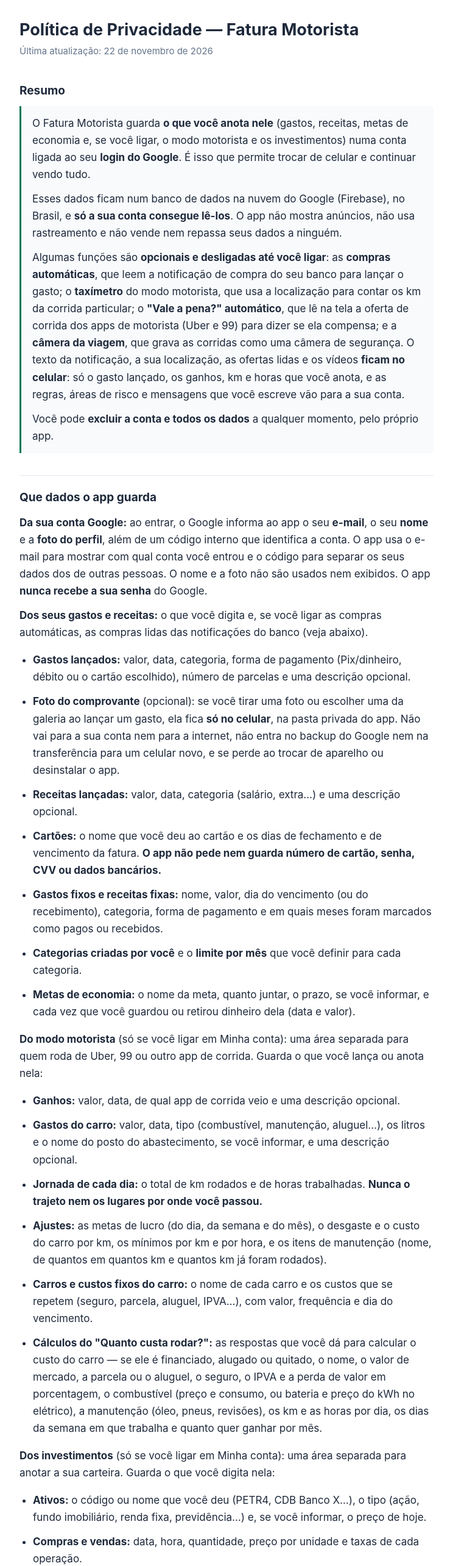
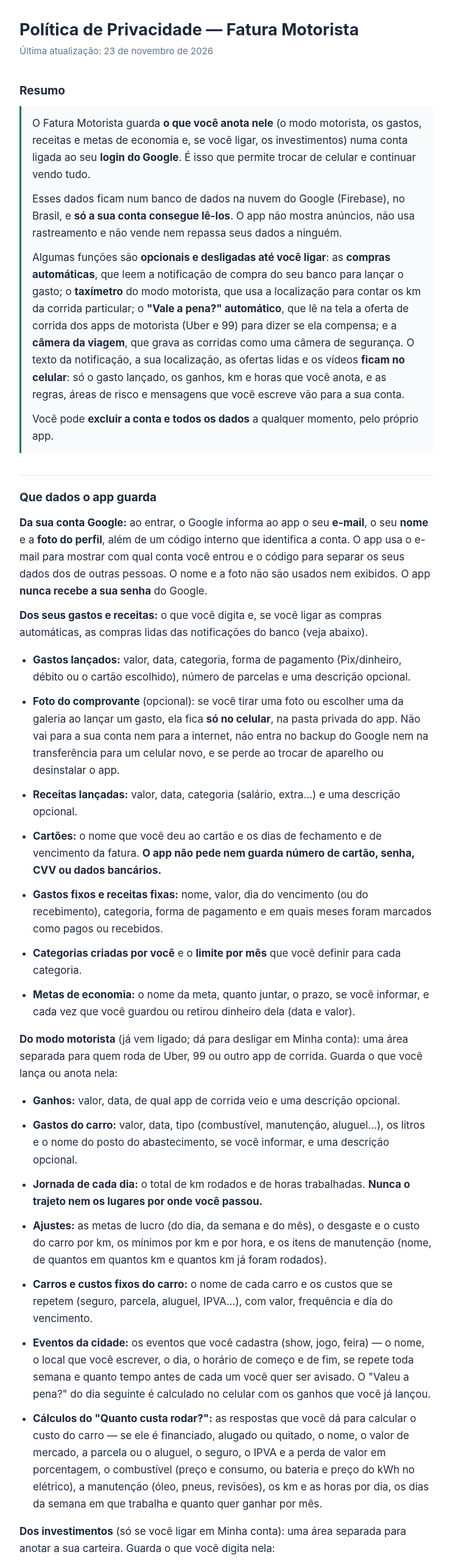
Before and after one commit to edgareverton/controle-de-gastos, a plain HTML site: page privacidade/index.html in a window 1280 px wide. Shown: the top 2568 px of the page at 61% size, without its empty margins (268-1007 px from the left). Drawn offline with Linux system fonts and the light colour scheme.

Commit message:
Politica: os eventos da cidade do modo motorista e os avisos deles; o modo motorista ja vem ligado
Co-Authored-By: Claude Opus 5.5 <noreply@anthropic.com>

```diff
--- a/privacidade/index.html
+++ b/privacidade/index.html
@@ -100,12 +100,12 @@
 <main>
 
   <h1>Política de Privacidade — Fatura Motorista</h1>
-  <p class="data">Última atualização: 22 de novembro de 2026</p>
+  <p class="data">Última atualização: 23 de novembro de 2026</p>
 
   <h2>Resumo</h2>
   <div class="resumo">
-    <p>O Fatura Motorista guarda <strong>o que você anota nele</strong> (gastos,
-    receitas, metas de economia e, se você ligar, o modo motorista e os investimentos)
+    <p>O Fatura Motorista guarda <strong>o que você anota nele</strong> (o modo motorista,
+    os gastos, receitas e metas de economia e, se você ligar, os investimentos)
     numa conta ligada ao seu <strong>login do Google</strong>. É isso que permite trocar
     de celular e continuar vendo tudo.</p>
 
@@ -163,7 +163,7 @@
     valor).</li>
   </ul>
 
-  <p><strong>Do modo motorista</strong> (só se você ligar em Minha conta): uma área
+  <p><strong>Do modo motorista</strong> (já vem ligado; dá para desligar em Minha conta): uma área
   separada para quem roda de Uber, 99 ou outro app de corrida. Guarda o que você lança
   ou anota nela:</p>
   <ul>
@@ -180,6 +180,10 @@
     <li><strong>Carros e custos fixos do carro:</strong> o nome de cada carro e os
     custos que se repetem (seguro, parcela, aluguel, IPVA…), com valor, frequência e dia
     do vencimento.</li>
+    <li><strong>Eventos da cidade:</strong> os eventos que você cadastra (show, jogo,
+    feira) — o nome, o local que você escrever, o dia, o horário de começo e de fim, se
+    repete toda semana e quanto tempo antes de cada um você quer ser avisado. O "Valeu a
+    pena?" do dia seguinte é calculado no celular com os ganhos que você já lançou.</li>
     <li><strong>Cálculos do "Quanto custa rodar?":</strong> as respostas que você dá
     para calcular o custo do carro — se ele é financiado, alugado ou quitado, o nome, o
     valor de mercado, a parcela ou o aluguel, o seguro, o IPVA e a perda de valor em
@@ -442,7 +446,7 @@
     <li><code>ACCESS_FINE_LOCATION</code> e <code>ACCESS_COARSE_LOCATION</code>
     (localização): para o taxímetro e o "Para onde?" do modo motorista, só com a tela
     deles aberta.</li>
-    <li><code>POST_NOTIFICATIONS</code>: para o lembrete de vencimento e para a notificação "Gravando a viagem" da câmera.</li>
+    <li><code>POST_NOTIFICATIONS</code>: para o lembrete de vencimento, os avisos dos eventos cadastrados no modo motorista e a notificação "Gravando a viagem" da câmera.</li>
     <li><strong>Serviço de acessibilidade</strong>: para o "Vale a pena?" automático ler
     a oferta de corrida dos apps de motorista e mostrar o cartão e o botão flutuante. É
     ligado por você nas configurações de acessibilidade do Android e pode ser desligado
@@ -468,8 +472,8 @@
     <li><code>com.android.vending.BILLING</code>: o direito de oferecer a compra dentro
     do app.</li>
     <li><code>RECEIVE_BOOT_COMPLETED</code> e <code>WAKE_LOCK</code>: para o lembrete
-    de vencimento e o widget continuarem funcionando depois que o celular é
-    reiniciado.</li>
+    de vencimento, os avisos dos eventos e o widget continuarem funcionando depois que o
+    celular é reiniciado.</li>
     <li><code>READ_GSERVICES</code>: incluída pelas bibliotecas do Google, para ler
     configurações dos serviços do Google no aparelho.</li>
     <li><code>DYNAMIC_RECEIVER_NOT_EXPORTED_PERMISSION</code>: criada pelo próprio app
```
